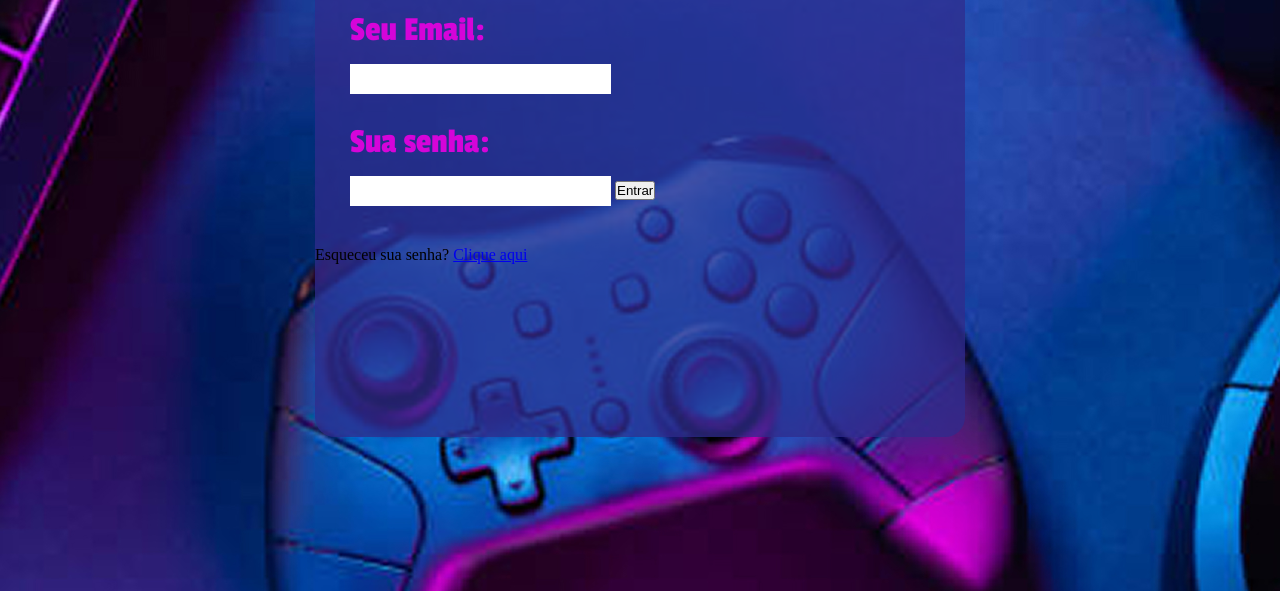
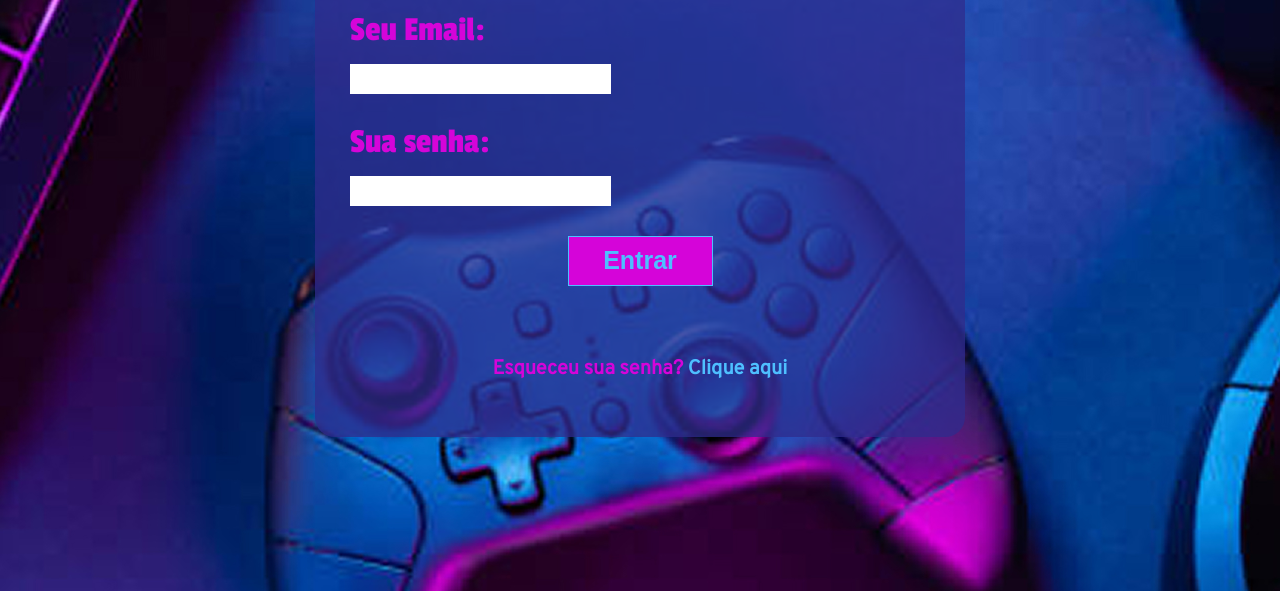
Before and after one commit to Gwolfff/login-gameStart, a plain HTML site: page index.html in a window 1280 px wide. Shown: the part 209-800 px from the top of the page. Drawn offline with Linux system fonts and the light colour scheme.

Commit message:
styles do button e link

```diff
--- a/style/style.css
+++ b/style/style.css
@@ -82,3 +82,39 @@ input[type="password"] {
     padding: 4px;
     border: none;
 }
+
+button {
+    width: 25%;
+    height: 50px;
+    font-size: 25px;
+    font-weight: bold;
+    display: block;
+    margin: 30px auto 30px auto;
+    border: 1px solid var(--color-hover);
+    background-color: var(--color-principal);
+    color: var(--color-hover);
+}
+
+button:hover {
+    background-color: var(--color-hover);
+    color: var(--color-principal);
+    border: 1px solid var(--color-principal);
+    cursor: pointer;
+}
+
+p {
+    text-align: center;
+    font-family: var(--font-secundaria);
+    font-size: 20px;
+    font-weight: bold;
+    color: var(--color-principal);
+}
+
+p a {
+    text-decoration: none;
+    color: var(--color-hover);
+}
+
+p a:hover {
+    color: var(--color-principal);
+}
```
